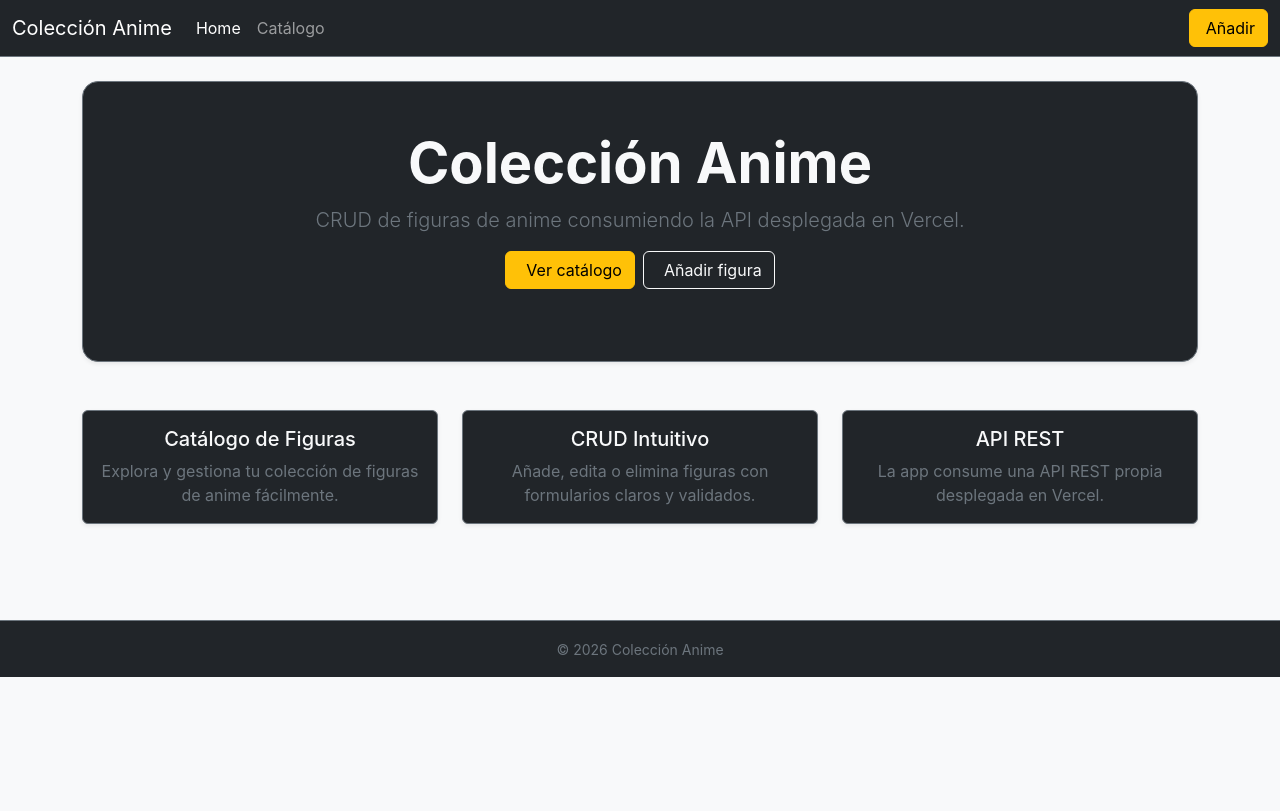
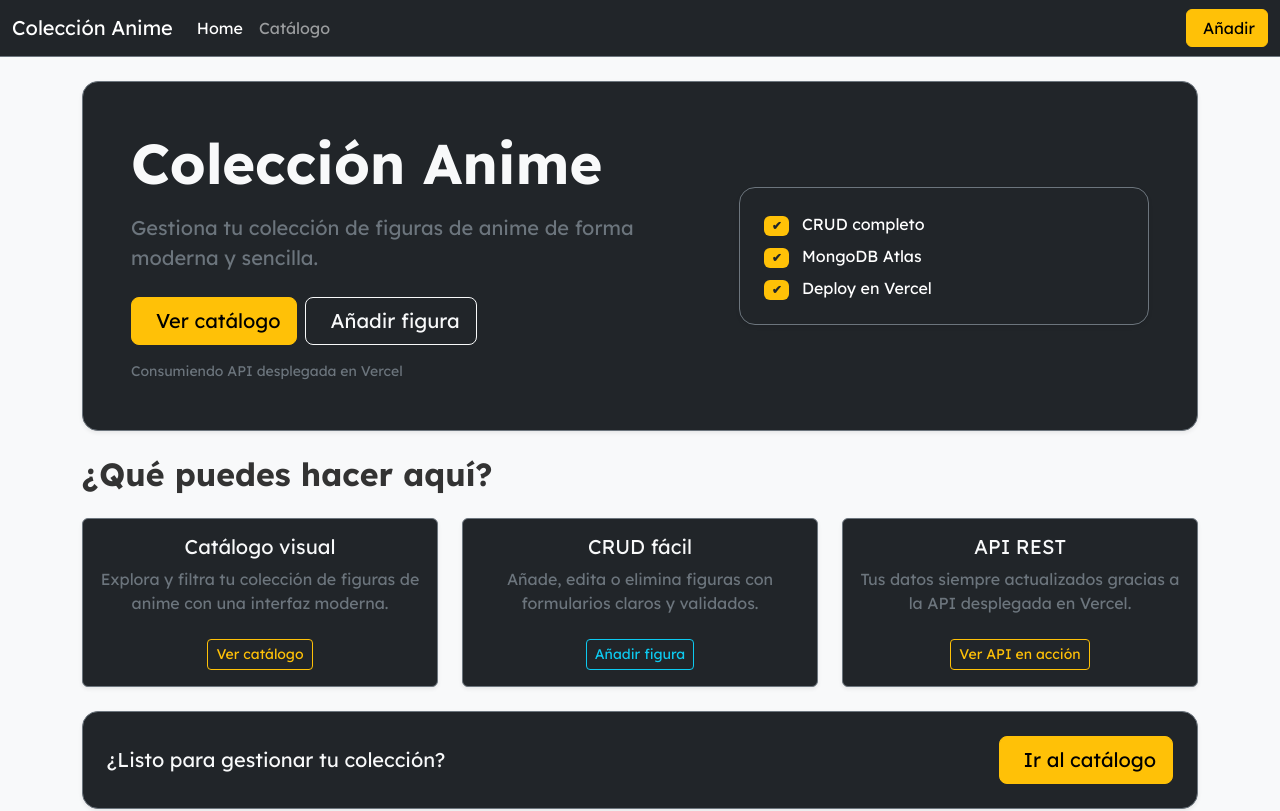
Before and after one commit to saamuelcardonaa/coleccion-anime, an Angular app in the folder frontend-angular/: page / in a window 1280 px wide. Shown: the top 811 px of the page. Built offline with nearby package versions, Linux system fonts and the light colour scheme.

Commit message:
Trabajo Terminado: Angular + React + MEAN

```diff
--- a/frontend-angular/src/app/pages/home/home.component.css
+++ b/frontend-angular/src/app/pages/home/home.component.css
@@ -0,0 +1,17 @@
+/* Fuente Lexend para todo el home */
+@import url('https://fonts.googleapis.com/css2?family=Lexend:wght@400;600;700&display=swap');
+
+:host {
+  font-family: 'Lexend', Arial, sans-serif;
+}
+
+/* Mejorar contraste de los badges de la card info */
+.card-info-list .badge {
+  color: #212529 !important;
+  background-color: #ffc107 !important;
+  font-weight: 600;
+}
+
+.card-info-list li {
+  color: #fff;
+}
--- a/frontend-angular/src/app/pages/home/home.component.html
+++ b/frontend-angular/src/app/pages/home/home.component.html
@@ -1,29 +1,45 @@
-<!-- Hero principal -->
-<section class="bg-dark text-light border border-secondary rounded-4 p-4 p-md-5 shadow-sm mb-5">
-  <div class="text-center mb-4">
-    <h1 class="display-4 fw-bold">Colección Anime</h1>
-    <p class="lead text-secondary">CRUD de figuras de anime consumiendo la API desplegada en Vercel.</p>
-    <!-- Botones principales -->
-    <a routerLink="/figuras" class="btn btn-warning me-2">
-      <i class="bi bi-collection me-2"></i>
-      Ver catálogo
+<!-- HERO principal -->
+<section class="bg-dark text-light border border-secondary rounded-4 p-4 p-md-5 shadow-sm mb-4">
+  <div class="row align-items-center g-4">
+    <!-- Columna izquierda: título, texto y botones -->
+    <div class="col-lg-7">
+      <h1 class="display-4 fw-bold mb-3">Colección Anime</h1>
+      <p class="lead text-secondary mb-4">Gestiona tu colección de figuras de anime de forma moderna y sencilla.</p>
+      <div class="mb-3">
+        <a routerLink="/figuras" class="btn btn-warning btn-lg me-2">
+          <i class="bi bi-collection me-2"></i> Ver catálogo
         </a>
-    <a routerLink="/figuras/nueva" class="btn btn-outline-light">
-      <i class="bi bi-plus-circle me-2"></i>
-      Añadir figura
+        <a routerLink="/figuras/nueva" class="btn btn-outline-light btn-lg">
+          <i class="bi bi-plus-circle me-2"></i> Añadir figura
         </a>
+      </div>
+      <div class="text-secondary small">Consumiendo API desplegada en Vercel</div>
+    </div>
+    <!-- Columna derecha: card info -->
+    <div class="col-lg-5">
+      <div class="card bg-dark border border-secondary rounded-4 shadow-sm p-4">
+        <ul class="list-unstyled mb-0 card-info-list">
+          <li class="mb-2"><span class="badge text-bg-warning me-2">✔</span> CRUD completo</li>
+          <li class="mb-2"><span class="badge text-bg-secondary me-2">✔</span> MongoDB Atlas</li>
+          <li><span class="badge text-bg-warning me-2">✔</span> Deploy en Vercel</li>
+        </ul>
+      </div>
+    </div>
   </div>
 </section>
 
-<!-- Grid de 3 cards informativas -->
-<div class="row g-4 mb-4">
+<!-- FEATURES: ¿Qué puedes hacer aquí? -->
+<section class="mb-4">
+  <h2 class="fw-bold mb-4">¿Qué puedes hacer aquí?</h2>
+  <div class="row g-4">
     <!-- Card 1: Catálogo -->
     <div class="col-md-4">
       <div class="card bg-dark text-light border border-secondary shadow-sm h-100">
         <div class="card-body text-center">
           <i class="bi bi-box-seam display-5 mb-3"></i>
-        <h5 class="card-title">Catálogo de Figuras</h5>
-        <p class="card-text text-secondary">Explora y gestiona tu colección de figuras de anime fácilmente.</p>
+          <h5 class="card-title">Catálogo visual</h5>
+          <p class="card-text text-secondary">Explora y filtra tu colección de figuras de anime con una interfaz moderna.</p>
+          <a routerLink="/figuras" class="btn btn-sm btn-outline-warning mt-2">Ver catálogo</a>
         </div>
       </div>
     </div>
@@ -32,8 +48,9 @@
       <div class="card bg-dark text-light border border-secondary shadow-sm h-100">
         <div class="card-body text-center">
           <i class="bi bi-pencil-square display-5 mb-3"></i>
-        <h5 class="card-title">CRUD Intuitivo</h5>
+          <h5 class="card-title">CRUD fácil</h5>
           <p class="card-text text-secondary">Añade, edita o elimina figuras con formularios claros y validados.</p>
+          <a routerLink="/figuras/nueva" class="btn btn-sm btn-outline-info mt-2">Añadir figura</a>
         </div>
       </div>
     </div>
@@ -43,8 +60,22 @@
         <div class="card-body text-center">
           <i class="bi bi-cloud-arrow-down display-5 mb-3"></i>
           <h5 class="card-title">API REST</h5>
-        <p class="card-text text-secondary">La app consume una API REST propia desplegada en Vercel.</p>
+          <p class="card-text text-secondary">Tus datos siempre actualizados gracias a la API desplegada en Vercel.</p>
+          <a routerLink="/figuras" class="btn btn-sm btn-outline-warning mt-2">Ver API en acción</a>
         </div>
       </div>
     </div>
   </div>
+</section>
+
+<!-- CTA final -->
+<section class="border border-secondary rounded-4 p-4 shadow-sm bg-dark text-light mb-4">
+  <div class="d-flex flex-column flex-md-row align-items-md-center justify-content-between gap-3">
+    <div>
+      <span class="fs-5">¿Listo para gestionar tu colección?</span>
+    </div>
+    <a routerLink="/figuras" class="btn btn-warning btn-lg">
+      <i class="bi bi-collection me-2"></i> Ir al catálogo
+    </a>
+  </div>
+</section>
--- a/frontend-angular/src/styles.css
+++ b/frontend-angular/src/styles.css
@@ -1,5 +1,7 @@
 /* src/styles.css */
 /* Estilos globales de la aplicación */
+
+@import url('https://fonts.googleapis.com/css2?family=Lexend:wght@400;600;700&display=swap');
 
 * {
   margin: 0;
@@ -10,11 +12,11 @@
 html, body {
   height: 100%;
   font-size: 16px;
+  font-family: 'Lexend', -apple-system, BlinkMacSystemFont, 'Segoe UI', 'Roboto', 'Oxygen', 'Ubuntu', 'Cantarell', sans-serif;
 }
 
 body {
   background-color: #f8f9fa;
-  font-family: -apple-system, BlinkMacSystemFont, 'Segoe UI', 'Roboto', 'Oxygen', 'Ubuntu', 'Cantarell', sans-serif;
   color: #333;
 }
 
```
Lines whose indentation alone changed are shown as unchanged.
